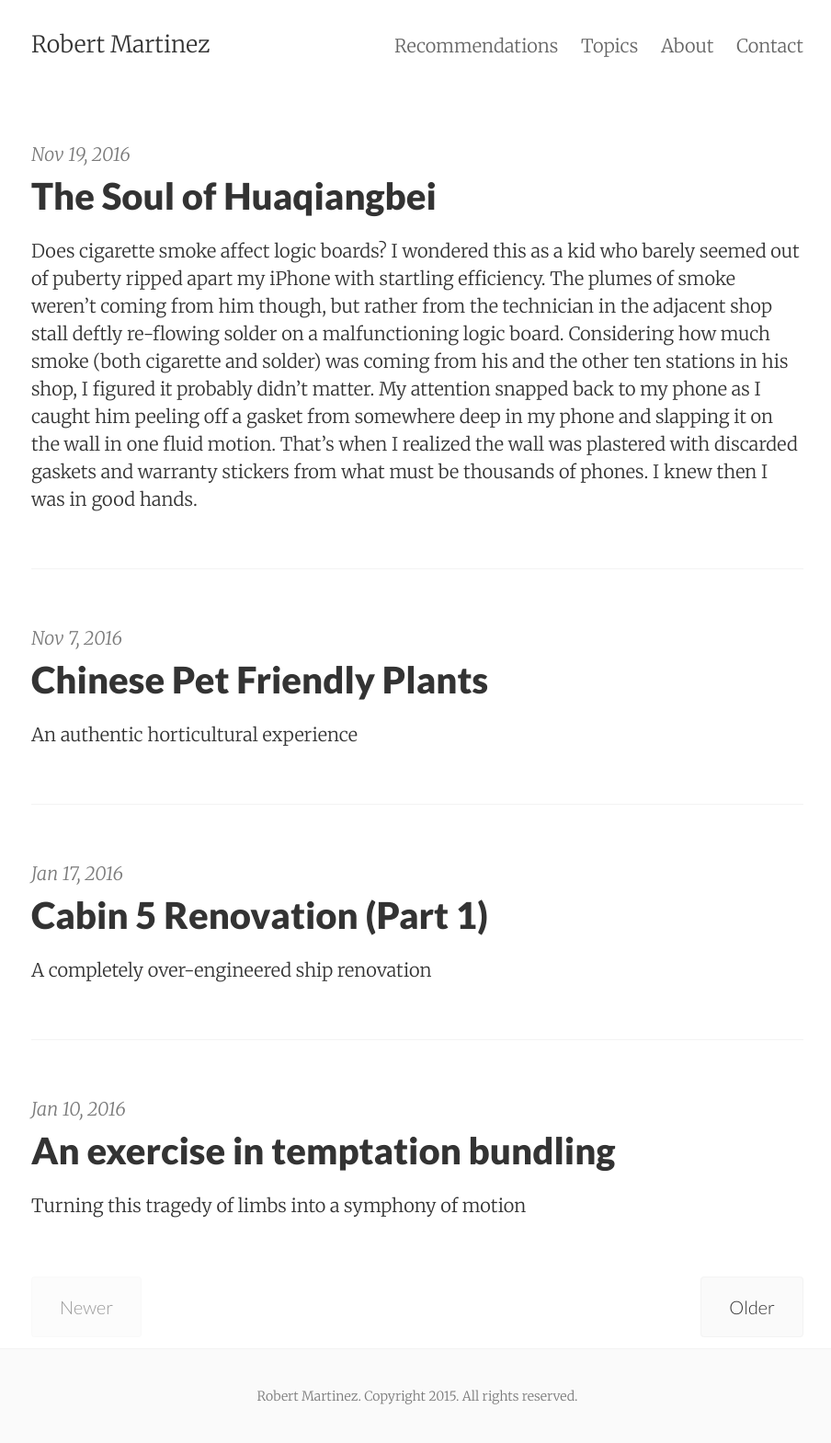
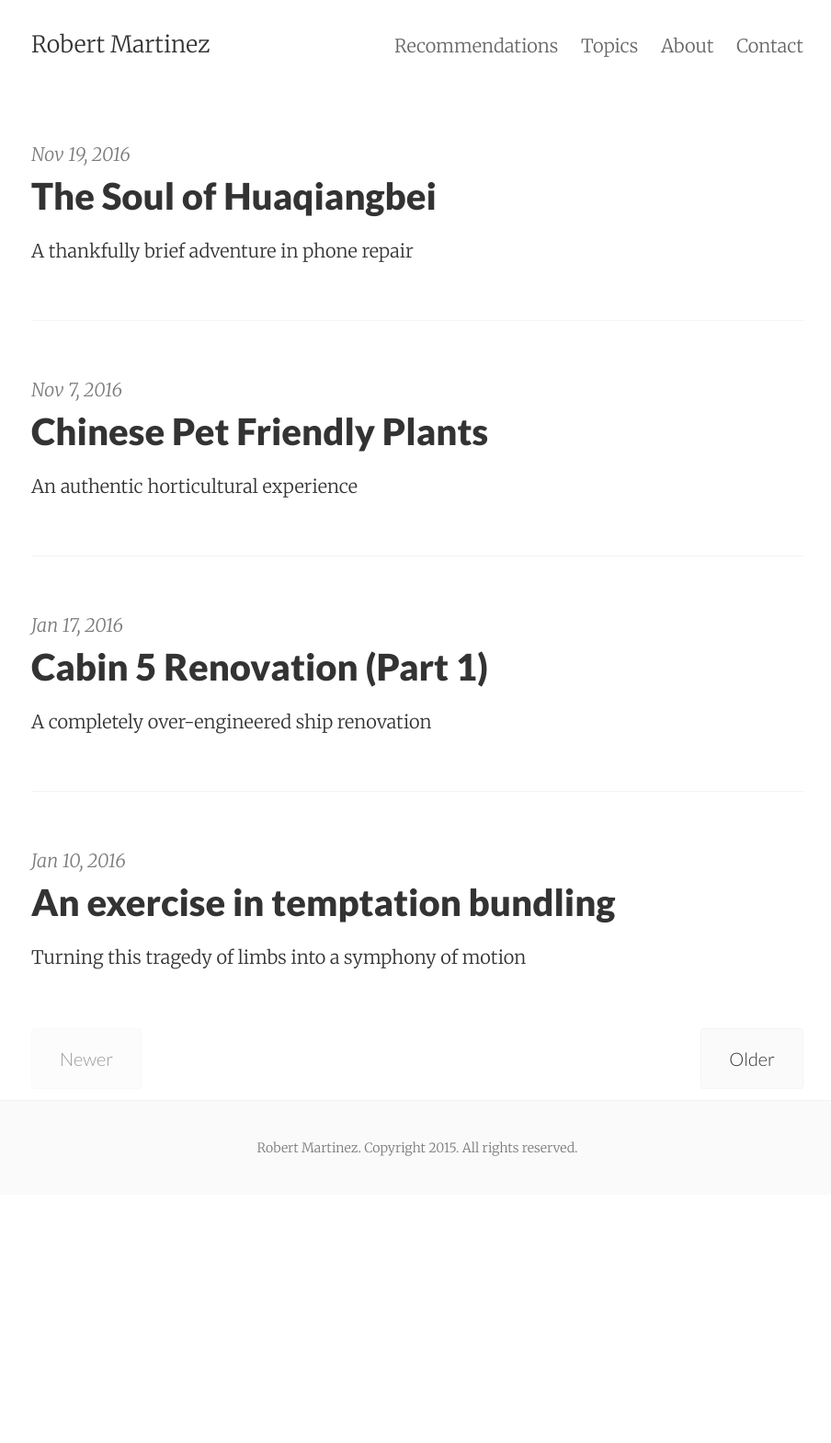
Before and after one commit to RobertMartinez/robertmartinez.github.io, a Jekyll site: the page built from index.html, in a window 1280 px wide. Shown: the whole page at 92% size, without its empty margins (186-1090 px from the left). Built offline with Jekyll 4.4.1, drawn with Linux system fonts in a browser that asks for light colours; the list of posts is cut into pages by our own code; after the commit the page ends 1299 px from its top, so only the background shows below that.

Commit message:
forgot a summary

```diff
--- a/_posts/2016-11-19-huaqiangbei-iphone-repair.md
+++ b/_posts/2016-11-19-huaqiangbei-iphone-repair.md
@@ -2,7 +2,7 @@
 layout:     post
 title:      The Soul of Huaqiangbei
 date:       2016-11-19
-summary:
+summary:    A thankfully brief adventure in phone repair
 tags:
   -   China
   -   Hardware
```
